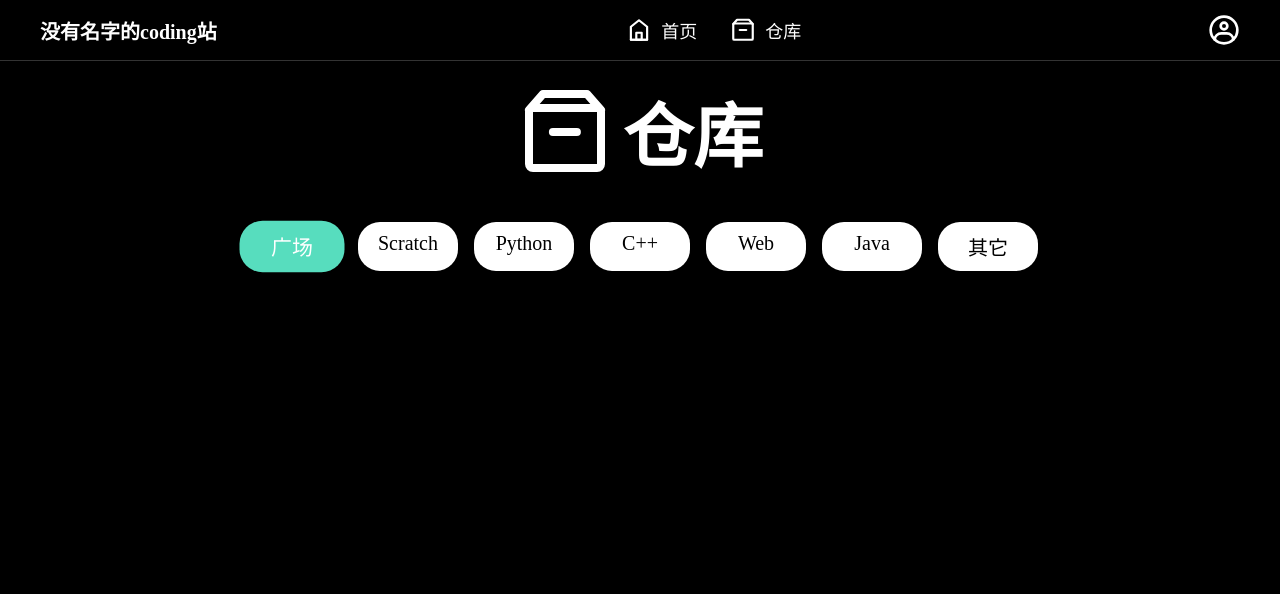
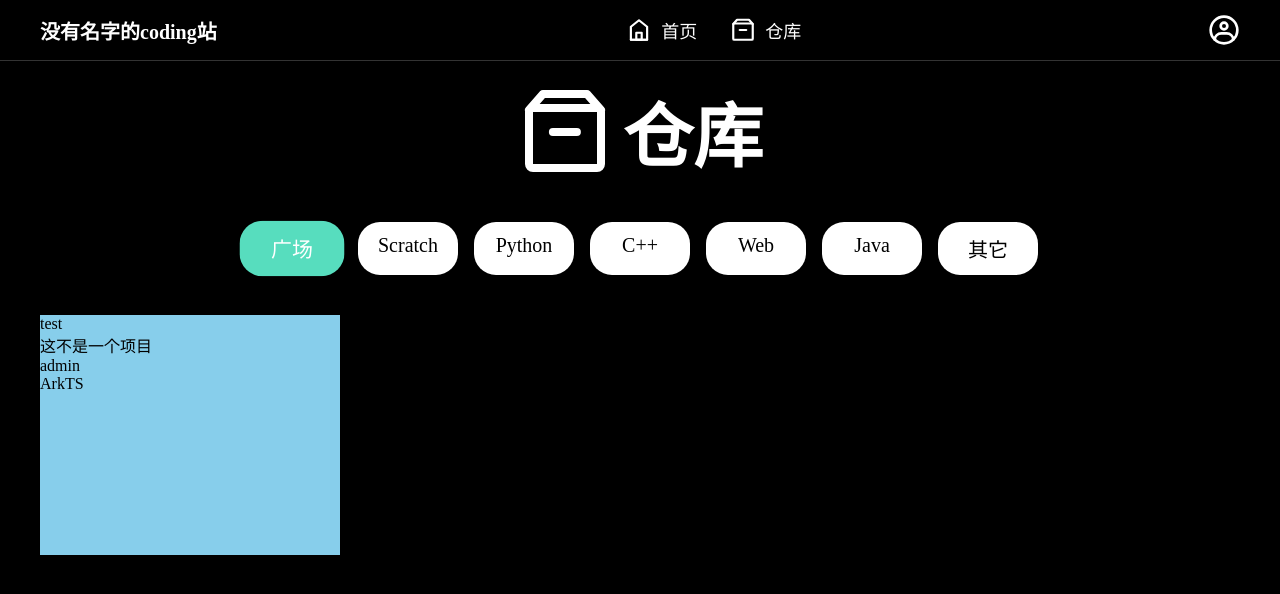
Before and after one commit to liuyukai324/WeCodingSite, a Vue app: page /code in a window 1280 px wide. Shown: the top 594 px of the page. Built offline with nearby package versions, Linux system fonts and the light colour scheme; the HTML template or start-up script is replaced by a standard one.

Commit message:
修改仓库页面

```diff
--- a/src/pages/Code.vue
+++ b/src/pages/Code.vue
@@ -25,18 +25,45 @@
       </ul>
     </div>
   </div>
+  <div class="projects">
+    <div class="container">
+      <div class="project" v-for="project in projects">
+        <div class="cover"></div>
+        <div class="content">
+          <div class="name">{{ project.name }}</div>
+          <div class="description">{{ project.description }}</div>
+          <div class="tag">
+            <ul>
+              <li class="author">{{ project.author }}</li>
+              <li class="lang">{{ project.lang }}</li>
+            </ul>
+          </div>
+        </div>
+      </div>
+    </div>
+  </div>
 </template>
 
 <script setup lang="ts">
 import {ref} from "vue"
+
 let click = ref(1);
-function clicked(n:number) {
+function clicked(n: number) {
   if (click.value === n) {
     return "clicked"
   } else {
     return
   }
 }
+
+const projects = [
+  {
+    name: "test",
+    description: "这不是一个项目",
+    author: "admin",
+    lang: "ArkTS"
+  }
+]
 </script>
 
 <style scoped>
@@ -82,6 +109,7 @@ header .container span {
   cursor: pointer;
   justify-content: center;
   border-radius: 22px;
+  border: 2px solid transparent;
   transition: all 0.3s ease;
 }
 
@@ -93,10 +121,26 @@ header .container span {
   margin-right: 16px;
 }
 
-.projects-nav ul li:hover, .projects-nav ul li.clicked {
-  background-color: rgb(87, 221, 190);
+.projects-nav ul li:hover {
+  border: 2px solid #57DDBE;
+  transform: scale(1.05);
+}
+
+.projects-nav ul li.clicked {
+  background-color: #57DDBE;
   color: white;
   transform: scale(1.05);
 }
 
+.projects {
+  margin-top: 30px;
+}
+.projects .project {
+  width: 300px;
+  height: 240px;
+  background-color: skyblue;
+}
+.projects .project .cover {
+  background-image: linear-gradient(40deg, #2ecc71, #57DDBE, #3498db);
+}
 </style>
```
